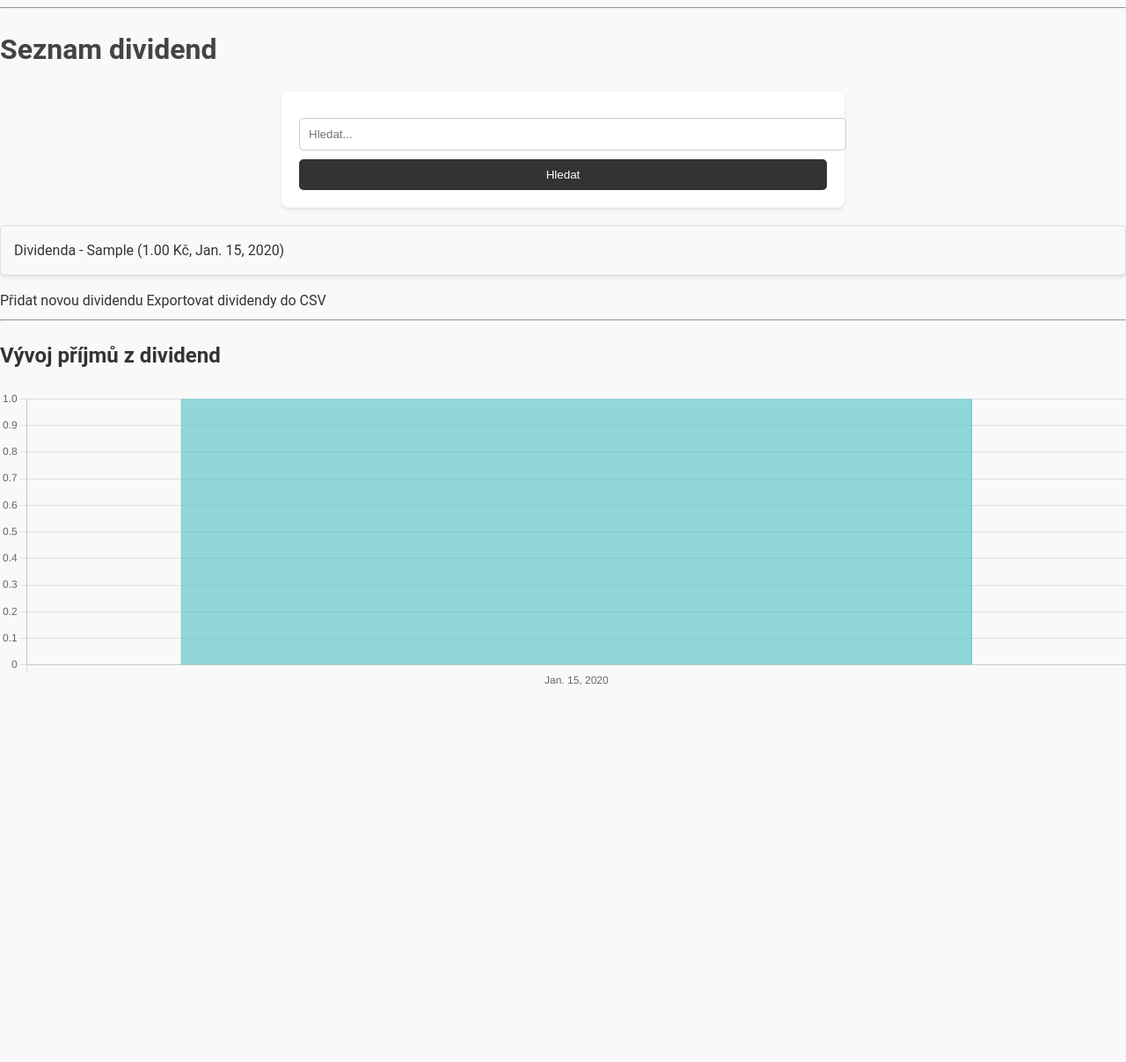
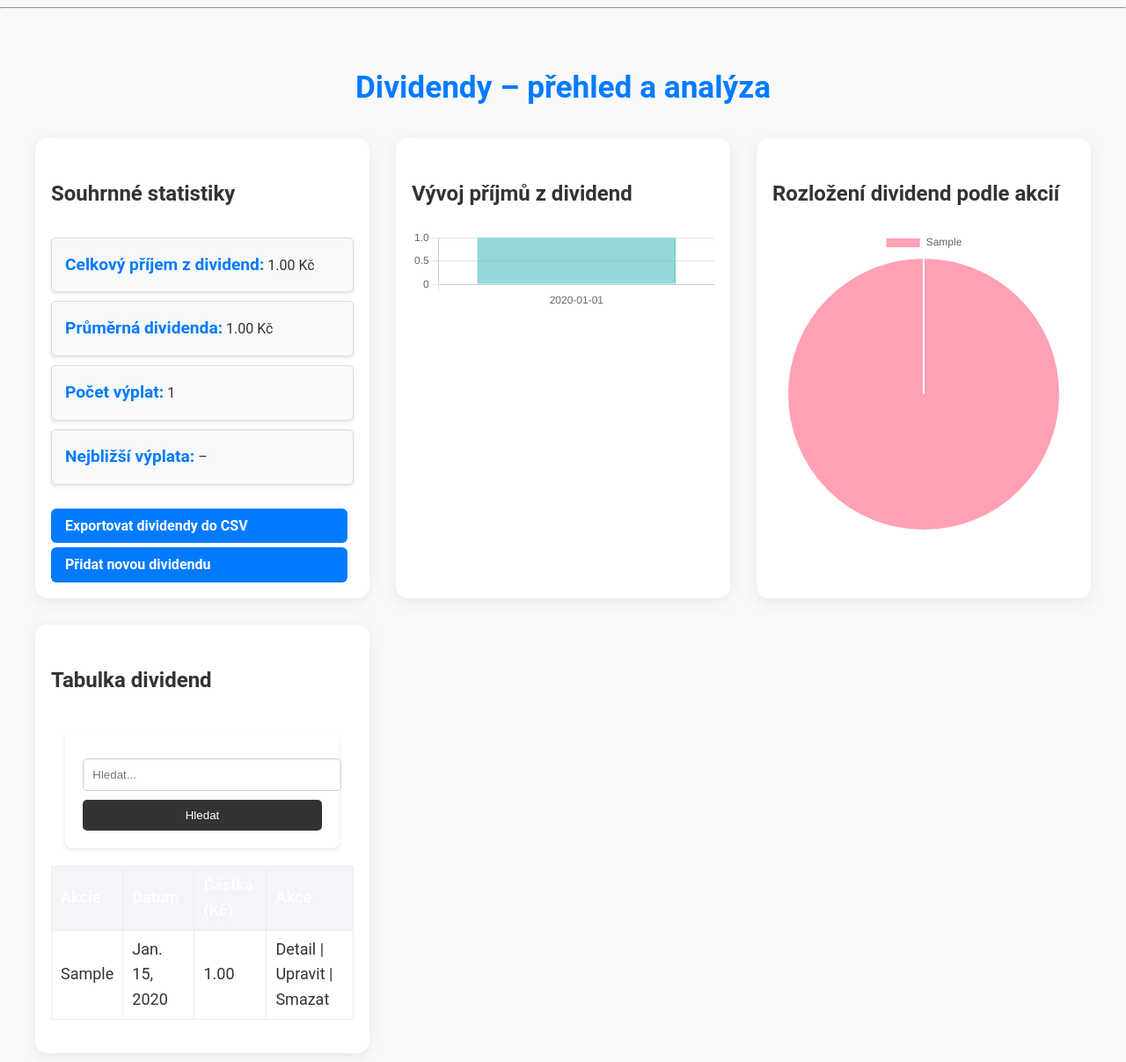
Before and after one commit to PatrikLuks/akcie-management-system, a Django app: page /dividendy/ in a window 1280 px wide. Shown: the part 98-1305 px from the top of the page at 88% size. Before the commit the page ends 877 px from the top, so only its background shows below. Run offline with Django 4.2, Linux system fonts and the light colour scheme; a user stored in the database is signed in; tables that the repository leaves empty hold one stand-in row (values such as "Sample post").

Commit message:
Dividendy: dashboard pro finanční poradce – statistiky, grafy, tabulka, zvýraznění budoucích výplat, moderní UX.

```diff
--- a/akcie_project/akcie/templates/akcie/dividenda_list.html
+++ b/akcie_project/akcie/templates/akcie/dividenda_list.html
@@ -1,48 +1,180 @@
 {% extends 'akcie/base.html' %}
 {% block content %}
-<h1>Seznam dividend</h1>
+<div class="dashboard-container">
+  <h1 class="dashboard-title">Dividendy – přehled a analýza</h1>
+  <div class="dashboard-grid">
+    <div class="dashboard-card">
+      <h2>Souhrnné statistiky</h2>
+      <ul class="stats-list">
+        <li><strong>Celkový příjem z dividend:</strong> {{ total_dividendy|floatformat:2 }} Kč</li>
+        <li><strong>Průměrná dividenda:</strong> {{ avg_dividenda|floatformat:2 }} Kč</li>
+        <li><strong>Počet výplat:</strong> {{ count_dividendy }}</li>
+        <li><strong>Nejbližší výplata:</strong> {% if nejblizsi_vyplata %}{{ nejblizsi_vyplata }} ({{ nejblizsi_castka|floatformat:2 }} Kč){% else %}–{% endif %}</li>
+      </ul>
+      <a href="/dividendy/export/" class="button">Exportovat dividendy do CSV</a>
+      <a href="/dividendy/create/" class="button">Přidat novou dividendu</a>
+    </div>
+    <div class="dashboard-card">
+      <h2>Vývoj příjmů z dividend</h2>
+      <canvas id="timelineChart" height="80"></canvas>
+    </div>
+    <div class="dashboard-card">
+      <h2>Rozložení dividend podle akcií</h2>
+      <canvas id="rozlozeniChart" height="80"></canvas>
+    </div>
+    <div class="dashboard-card">
+      <h2>Tabulka dividend</h2>
+      <form method="get" action="" style="margin-bottom:10px;">
+        <input type="text" name="q" placeholder="Hledat..." value="{{ request.GET.q }}">
+        <button type="submit">Hledat</button>
+      </form>
+      <div class="table-scroll">
+        <table class="dividendy-table">
+          <thead>
+            <tr>
+              <th>Akcie</th>
+              <th>Datum</th>
+              <th>Částka (Kč)</th>
+              <th>Akce</th>
+            </tr>
+          </thead>
+          <tbody>
+            {% for dividenda in dividendy %}
+            <tr {% if dividenda.datum >= today %}class="future-dividend"{% endif %}>
+              <td>{{ dividenda.akcie.nazev }}</td>
+              <td>{{ dividenda.datum }}</td>
+              <td>{{ dividenda.castka|floatformat:2 }}</td>
+              <td>
+                <a href="/dividendy/{{ dividenda.id }}/">Detail</a> |
+                <a href="/dividendy/{{ dividenda.id }}/update/">Upravit</a> |
+                <a href="/dividendy/{{ dividenda.id }}/delete/">Smazat</a>
+              </td>
+            </tr>
+            {% endfor %}
+          </tbody>
+        </table>
+      </div>
+    </div>
+  </div>
+</div>
 
-<form method="get" action="">
-    <input type="text" name="q" placeholder="Hledat...">
-    <button type="submit">Hledat</button>
-</form>
-
-<ul>
-    {% for dividenda in dividendy %}
-        <li><a href="/dividendy/{{ dividenda.id }}/">Dividenda - {{ dividenda.akcie.nazev }} ({{ dividenda.castka }} Kč, {{ dividenda.datum }})</a></li>
-    {% endfor %}
-</ul>
-<a href="/dividendy/create/">Přidat novou dividendu</a>
-<a href="/dividendy/export/">Exportovat dividendy do CSV</a>
-
-<hr>
-<h2>Vývoj příjmů z dividend</h2>
-<canvas id="dividendChart" height="80"></canvas>
 <script src="https://cdn.jsdelivr.net/npm/chart.js"></script>
 <script>
-const dividendLabels = [
-    {% for d in dividendy %}'{{ d.datum }}',{% endfor %}
-];
-const dividendValues = [
-    {% for d in dividendy %}{{ d.castka }},{% endfor %}
-];
-const ctx = document.getElementById('dividendChart').getContext('2d');
-new Chart(ctx, {
+const timelineLabels = {{ timeline_labels|safe }};
+const timelineValues = {{ timeline_values|safe }};
+const ctx1 = document.getElementById('timelineChart').getContext('2d');
+new Chart(ctx1, {
     type: 'bar',
     data: {
-        labels: dividendLabels,
+        labels: timelineLabels,
         datasets: [{
             label: 'Příjmy z dividend (Kč)',
-            data: dividendValues,
+            data: timelineValues,
             backgroundColor: 'rgba(75, 192, 192, 0.6)',
             borderColor: 'rgba(75, 192, 192, 1)',
             borderWidth: 1
         }]
     },
-    options: {
-        responsive: true,
-        plugins: { legend: { display: false } }
-    }
+    options: {responsive: true, plugins: {legend: {display: false}}}
+});
+const rozlozeniLabels = {{ rozlozeni_labels|safe }};
+const rozlozeniValues = {{ rozlozeni_values|safe }};
+const ctx2 = document.getElementById('rozlozeniChart').getContext('2d');
+new Chart(ctx2, {
+    type: 'pie',
+    data: {
+        labels: rozlozeniLabels,
+        datasets: [{
+            label: 'Rozložení dividend',
+            data: rozlozeniValues,
+            backgroundColor: [
+                'rgba(255, 99, 132, 0.6)',
+                'rgba(54, 162, 235, 0.6)',
+                'rgba(255, 206, 86, 0.6)',
+                'rgba(75, 192, 192, 0.6)',
+                'rgba(153, 102, 255, 0.6)',
+                'rgba(255, 159, 64, 0.6)'
+            ]
+        }]
+    },
+    options: {responsive: true}
 });
 </script>
+
+<style>
+.dashboard-container {
+  max-width: 1200px;
+  margin: 0 auto;
+  padding: 30px 10px 10px 10px;
+}
+.dashboard-title {
+  text-align: center;
+  margin-bottom: 30px;
+  font-size: 2.2em;
+  color: #007bff;
+}
+.dashboard-grid {
+  display: grid;
+  grid-template-columns: repeat(auto-fit, minmax(340px, 1fr));
+  gap: 30px;
+}
+.dashboard-card {
+  background: #fff;
+  border-radius: 14px;
+  box-shadow: 0 4px 16px rgba(0,0,0,0.07);
+  padding: 24px 18px 18px 18px;
+  min-height: 220px;
+  display: flex;
+  flex-direction: column;
+  justify-content: flex-start;
+}
+.stats-list {
+  list-style: none;
+  padding: 0;
+  margin: 0 0 15px 0;
+}
+.stats-list li {
+  margin-bottom: 7px;
+}
+.button {
+  display: inline-block;
+  margin: 5px 7px 0 0;
+  padding: 7px 16px;
+  background: #007bff;
+  color: #fff;
+  border-radius: 6px;
+  text-decoration: none;
+  font-weight: bold;
+  font-size: 1em;
+  transition: background 0.2s;
+}
+.button:hover {
+  background: #0056b3;
+}
+.table-scroll {
+  overflow-x: auto;
+}
+.dividendy-table {
+  width: 100%;
+  border-collapse: collapse;
+  margin-top: 10px;
+}
+.dividendy-table th, .dividendy-table td {
+  border: 1px solid #eee;
+  padding: 7px 10px;
+  text-align: left;
+}
+.dividendy-table th {
+  background: #f4f4f9;
+}
+.future-dividend {
+  background: #e6f7ff;
+  font-weight: bold;
+}
+@media (max-width: 900px) {
+  .dashboard-grid {
+    grid-template-columns: 1fr;
+  }
+}
+</style>
 {% endblock %}
--- a/akcie_project/akcie/views.py
+++ b/akcie_project/akcie/views.py
@@ -4,7 +4,7 @@ from openpyxl.styles import Font
 from django.http import HttpResponse, FileResponse, JsonResponse
 from django.shortcuts import render, redirect, get_object_or_404
 from django.contrib import messages
-from django.db.models import Q, Sum, Count
+from django.db.models import Q, Sum, Count, Avg
 from django.db.models.functions import TruncMonth
 from reportlab.pdfgen import canvas
 from reportlab.lib.pagesizes import letter
@@ -381,7 +381,53 @@ def dividenda_list(request):
         )
     else:
         dividendy = Dividenda.objects.all()
-    return render(request, 'akcie/dividenda_list.html', {'dividendy': dividendy})
+
+    # Souhrnné statistiky
+    from django.db.models import Avg, Max, Min, Count, Sum
+    total_dividendy = dividendy.aggregate(Sum('castka'))['castka__sum'] or 0
+    avg_dividenda = dividendy.aggregate(Avg('castka'))['castka__avg'] or 0
+    count_dividendy = dividendy.count()
+    nejblizsi = dividendy.filter(datum__gte=now().date()).order_by('datum').first()
+    nejblizsi_vyplata = nejblizsi.datum if nejblizsi else None
+    nejblizsi_castka = nejblizsi.castka if nejblizsi else None
+
+    # Vývoj dividend v čase (agregace podle měsíce)
+    from django.db.models.functions import TruncMonth
+    timeline = (
+        dividendy
+        .annotate(month=TruncMonth('datum'))
+        .values('month')
+        .order_by('month')
+        .annotate(total=Sum('castka'))
+    )
+    timeline_labels = [str(item['month']) for item in timeline]
+    timeline_values = [float(item['total']) for item in timeline]
+
+    # Rozložení dividend podle akcií
+    rozlozeni = (
+        dividendy
+        .values('akcie__nazev')
+        .annotate(total=Sum('castka'))
+        .order_by('-total')
+    )
+    rozlozeni_labels = [item['akcie__nazev'] for item in rozlozeni]
+    rozlozeni_values = [float(item['total']) for item in rozlozeni]
+
+    context = {
+        'dividendy': dividendy,
+        'total_dividendy': total_dividendy,
+        'avg_dividenda': avg_dividenda,
+        'count_dividendy': count_dividendy,
+        'nejblizsi_vyplata': nejblizsi_vyplata,
+        'nejblizsi_castka': nejblizsi_castka,
+        'timeline_labels': timeline_labels,
+        'timeline_values': timeline_values,
+        'rozlozeni_labels': rozlozeni_labels,
+        'rozlozeni_values': rozlozeni_values,
+        'today': now().date(),
+        'request': request,
+    }
+    return render(request, 'akcie/dividenda_list.html', context)
 
 def dividenda_detail(request, pk):
     dividenda = Dividenda.objects.get(pk=pk)
```
